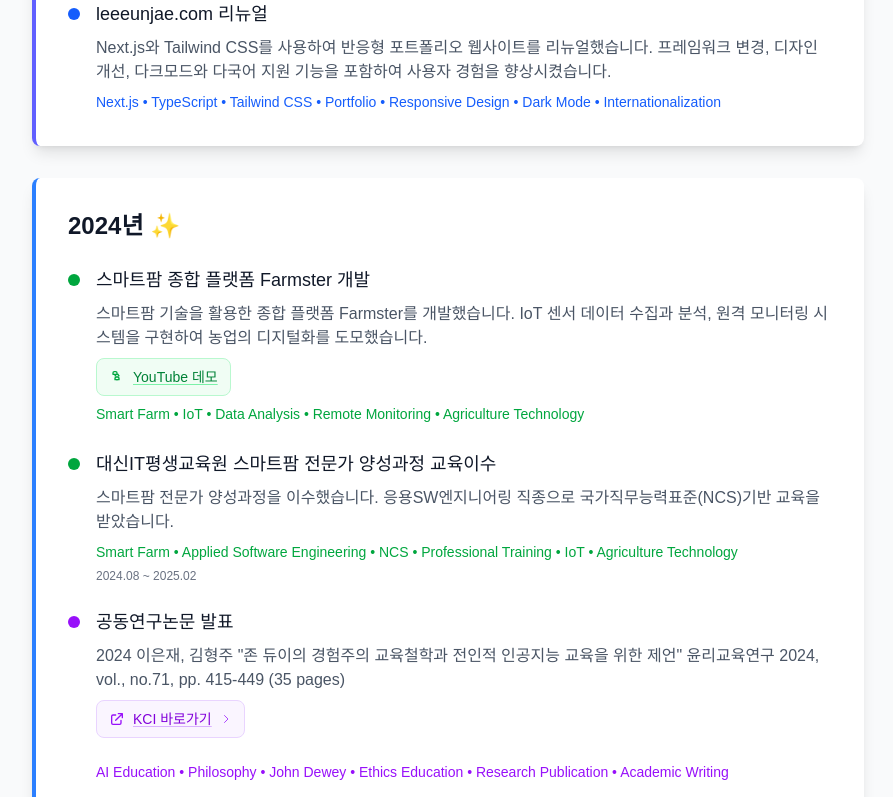
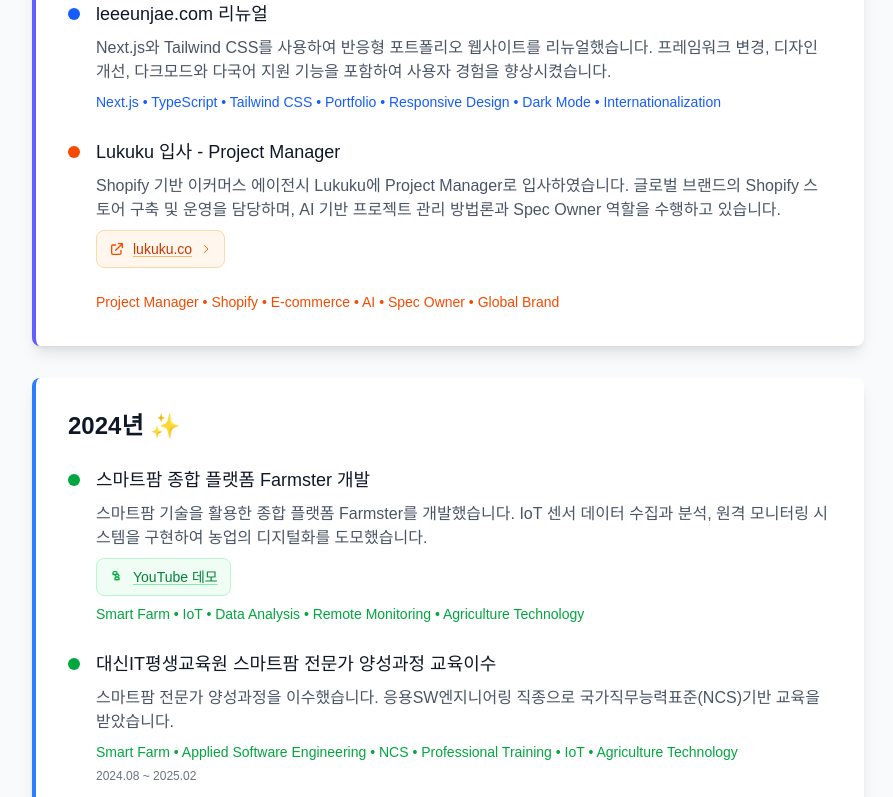
Before and after one commit to ej-rarus/leeeunjae.com, a Next.js app: page /life in a window 1280 px wide. Shown: the part 1530-2327 px from the top of the page, without its empty margins (192-1085 px from the left). Built offline with nearby package versions, Linux system fonts and the light colour scheme.

Commit message:
Add Lukuku PM entry to 2025 timeline

```diff
--- a/app/life/page.tsx
+++ b/app/life/page.tsx
@@ -142,6 +142,41 @@
                                           <span className="inline-block mt-2 text-sm text-blue-600 dark:text-blue-400">
                         Next.js • TypeScript • Tailwind CSS • Portfolio • Responsive Design • Dark Mode • Internationalization
                       </span>
+                  </div>
+                </div>
+
+                <div className="flex items-start space-x-4">
+                  <div className="flex-shrink-0 w-3 h-3 bg-orange-600 rounded-full mt-2"></div>
+                  <div>
+                    <h3 className="text-lg font-medium text-gray-900 dark:text-white mb-2">
+                      Lukuku 입사 - Project Manager
+                    </h3>
+                    <p className="text-gray-600 dark:text-gray-300">
+                      Shopify 기반 이커머스 에이전시 Lukuku에 Project Manager로 입사하였습니다.
+                      글로벌 브랜드의 Shopify 스토어 구축 및 운영을 담당하며,
+                      AI 기반 프로젝트 관리 방법론과 Spec Owner 역할을 수행하고 있습니다.
+                    </p>
+                    <a
+                      href="https://lukuku.co/"
+                      target="_blank"
+                      rel="noopener noreferrer"
+                      className="block w-fit px-3 py-2 mt-2 mb-4 text-sm font-medium text-orange-700 dark:text-orange-400 bg-orange-50 dark:bg-orange-900/20 border border-orange-200 dark:border-orange-800 rounded-lg hover:bg-orange-100 dark:hover:bg-orange-900/30 hover:border-orange-300 dark:hover:border-orange-700 transition-all duration-200 group"
+                    >
+                      <div className="flex items-center gap-2">
+                        <svg className="w-4 h-4 text-orange-600 dark:text-orange-400 group-hover:scale-110 transition-transform duration-200" fill="none" stroke="currentColor" viewBox="0 0 24 24">
+                          <path strokeLinecap="round" strokeLinejoin="round" strokeWidth={2} d="M10 6H6a2 2 0 00-2 2v10a2 2 0 002 2h10a2 2 0 002-2v-4M14 4h6m0 0v6m0-6L10 14" />
+                        </svg>
+                        <span className="underline decoration-orange-300 dark:decoration-orange-600 underline-offset-2">
+                          lukuku.co
+                        </span>
+                        <svg className="w-3 h-3 text-orange-500 dark:text-orange-400 group-hover:translate-x-0.5 transition-transform duration-200" fill="none" stroke="currentColor" viewBox="0 0 24 24">
+                          <path strokeLinecap="round" strokeLinejoin="round" strokeWidth={2} d="M9 5l7 7-7 7" />
+                        </svg>
+                      </div>
+                    </a>
+                    <span className="inline-block mt-2 text-sm text-orange-600 dark:text-orange-400">
+                      Project Manager • Shopify • E-commerce • AI • Spec Owner • Global Brand
+                    </span>
                   </div>
                 </div>
               </div>
```
